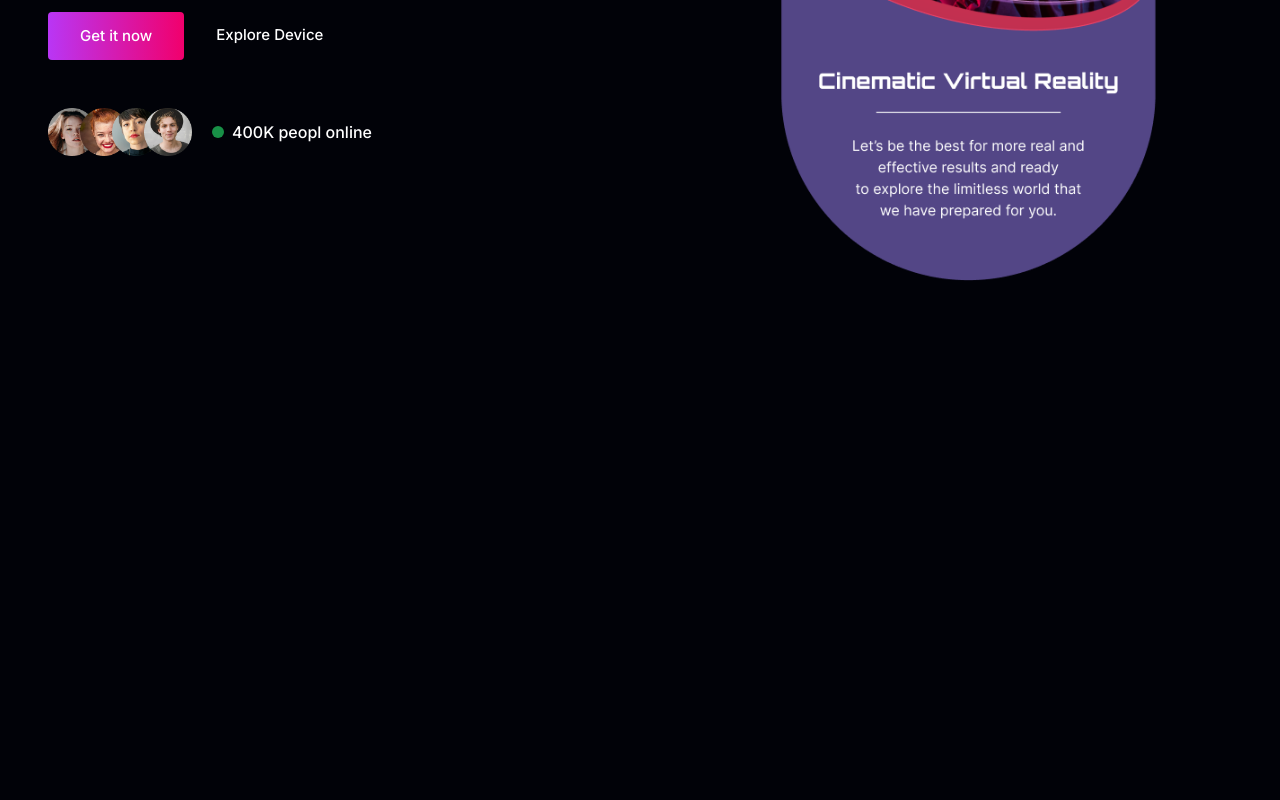
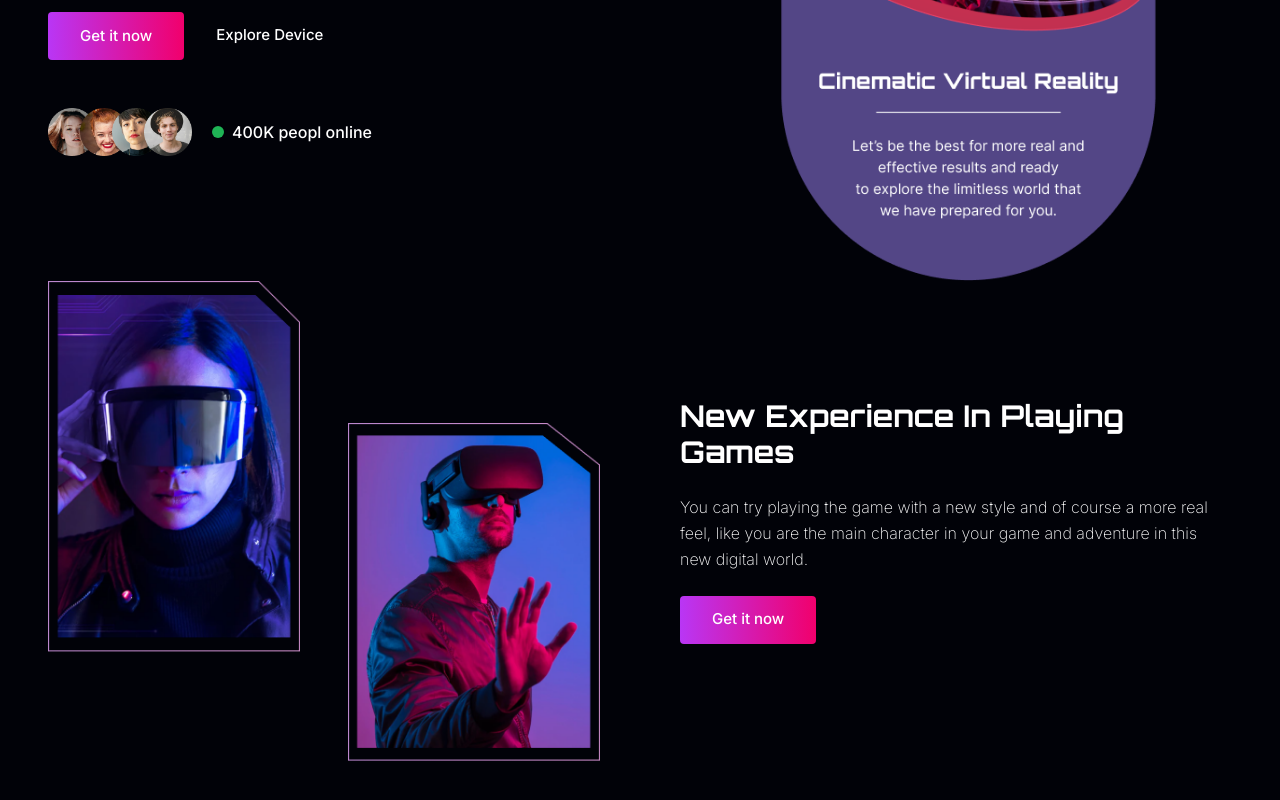
Before and after one commit to simicodes/Virtual-Reality-landingPage, a React (Create React App) app: page / in a window 1280 px wide. Shown: the part 606-1406 px from the top of the page. Before the commit the page ends 887 px from the top, so only its background shows below. Built offline with nearby package versions, Linux system fonts and the light colour scheme; the HTML template or start-up script is replaced by a standard one.

Commit message:
Experience components updated

```diff
--- a/src/App.js
+++ b/src/App.js
@@ -4,6 +4,7 @@
 import Banner from "./components/Banner";
 import Header from "./components/Header";
 import NavMobile from "./components/NavMobile";
+import Experience from "./components/Experience";
 
 const App = () => {
   const [navMobile, setNavMobile] = useState(false);
@@ -19,7 +20,7 @@
       >
         <NavMobile setNavMobile={setNavMobile} />
       </div>
-
+      <Experience />
     </div>
   );
 };
--- a/src/components/Experience.js
+++ b/src/components/Experience.js
@@ -1,7 +1,37 @@
-import React from 'react';
+import React from "react";
+
+//import images
+import Img1 from "../assets/img/exp-img1.png";
+import Img2 from "../assets/img/exp-img2.png";
 
 const Experience = () => {
-  return <div>Experience</div>;
+  return (
+    <section className="mb-12 lg:mb-24">
+      <div className="container mx-auto">
+        <div className="flex flex-col min-h-[480px] lg:space-x-20 lg:flex-row">
+          <div className="flex-1 flex space-x-6 items-center lg:space-x-12">
+            {/* images */}
+            <div className="self-start">
+              <img src={Img1} alt="/" />
+            </div>
+            <div className="self-end">
+              <img src={Img2} alt="/" />
+            </div>
+          </div>
+          {/* text */}
+          <div className="flex-1 flex flex-col items-start justify-center mt-6 lg:mt-0">
+            <h2 className="capitalize text-3xl font-bold mb-6">New Experience in playing games</h2>
+            <p className="font-secondary mb-6">
+              You can try playing the game with a new style and of course a more
+              real feel, like you are the main character in your game and
+              adventure in this new digital world.
+            </p>
+            <button className="btn">Get it now</button>
+          </div>
+        </div>
+      </div>
+    </section>
+  );
 };
 
 export default Experience;
```
